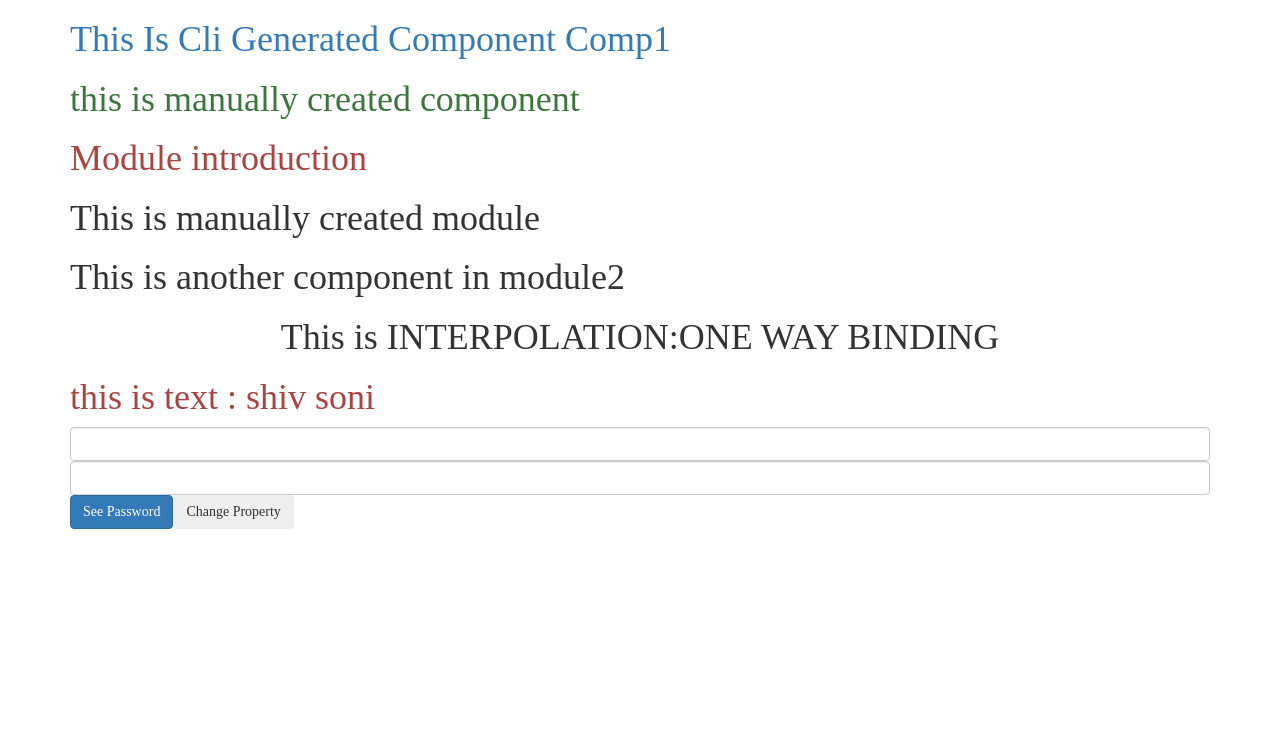
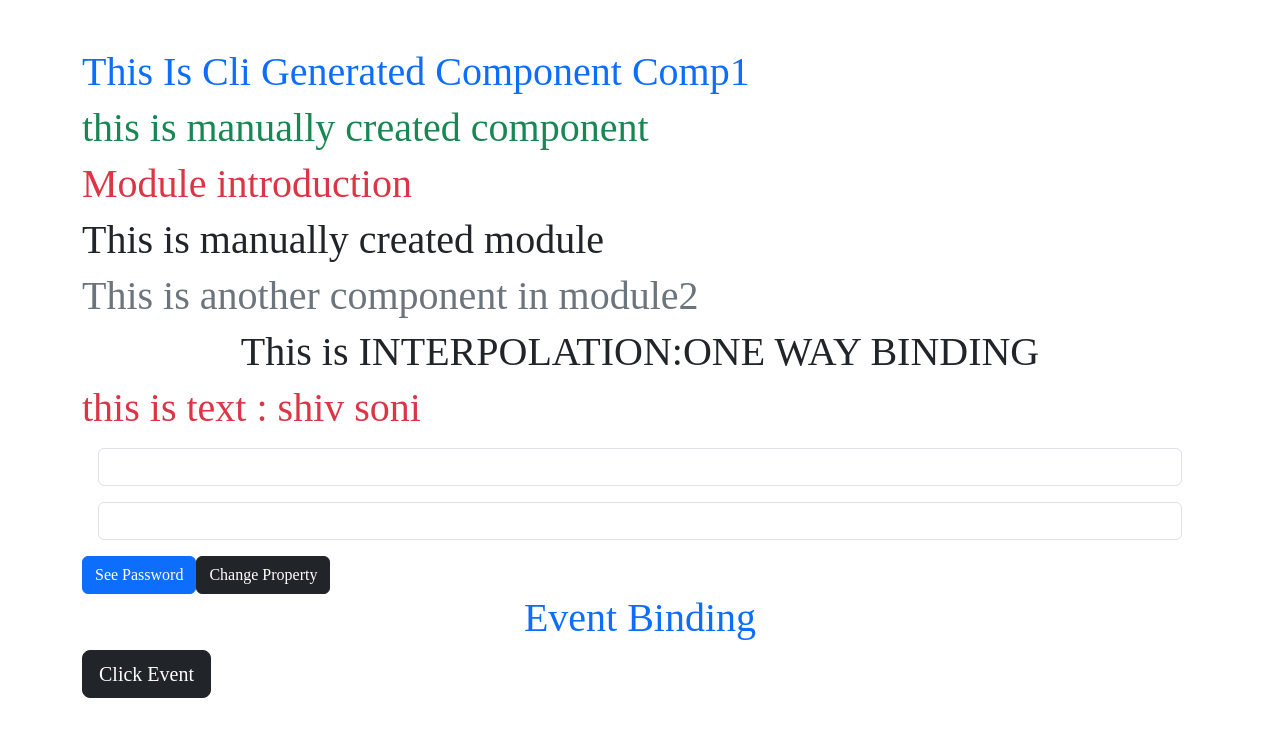
Before and after one commit to Shiv392/Complete-ANGULAR, an Angular app in the folder angular_complete/: page / in a window 1280 px wide. Shown: the top 736 px of the page. Built offline with nearby package versions, Linux system fonts and the light colour scheme.

Commit message:
added click event binding

```diff
--- /dev/null
+++ b/angular_complete/src/app/ONE_WAY_BINDING/eventbinding/eventbinding.component.html
@@ -0,0 +1,2 @@
+<h1 class="text text-primary text-center">Event Binding</h1>
+<button (click)="clickbtn()" class="btn btn-dark btn-lg">Click Event</button>
--- /dev/null
+++ b/angular_complete/src/app/ONE_WAY_BINDING/eventbinding/eventbinding.component.ts
@@ -0,0 +1,12 @@
+import { Component } from '@angular/core';
+
+@Component({
+  selector: 'app-eventbinding',
+  templateUrl: './eventbinding.component.html',
+  styleUrls: ['./eventbinding.component.css']
+})
+export class EventbindingComponent {
+clickbtn(){
+  alert('this is button')
+}
+}
--- a/angular_complete/src/app/app.component.html
+++ b/angular_complete/src/app/app.component.html
@@ -6,4 +6,5 @@
     <app-user3></app-user3>
    <app-interpolation></app-interpolation>
     <app-properybinding></app-properybinding>
+    <app-eventbinding></app-eventbinding>
 </div>
--- a/angular_complete/src/app/app.module.ts
+++ b/angular_complete/src/app/app.module.ts
@@ -10,6 +10,7 @@ import { Module2Module } from './module2/module2.module';
 import { FormsModule } from '@angular/forms';
 import { InterpolationComponent } from './ONE_WAY_BINDING/interpolation/interpolation.component';
 import { ProperybindingComponent } from './ONE_WAY_BINDING/properybinding/properybinding.component';
+import { EventbindingComponent } from './ONE_WAY_BINDING/eventbinding/eventbinding.component';
 
 @NgModule({
   declarations: [
@@ -18,6 +19,7 @@ import { ProperybindingComponent } from './ONE_WAY_BINDING/properybinding/proper
     Comp2shivComponent,
     InterpolationComponent,
     ProperybindingComponent,
+    EventbindingComponent,
     ],
   imports: [
     BrowserModule,
--- a/angular_complete/src/index.html
+++ b/angular_complete/src/index.html
@@ -7,11 +7,10 @@
 
   <meta name="viewport" content="width=device-width, initial-scale=1">
   <link rel="icon" type="image/x-icon" href="favicon.ico">
-  <link rel="stylesheet" href="https://maxcdn.bootstrapcdn.com/bootstrap/3.3.7/css/bootstrap.min.css" integrity="sha384-BVYiiSIFeK1dGmJRAkycuHAHRg32OmUcww7on3RYdg4Va+PmSTsz/K68vbdEjh4u" crossorigin="anonymous">
+  <link href="https://cdn.jsdelivr.net/npm/bootstrap@5.3.0/dist/css/bootstrap.min.css" rel="stylesheet" integrity="sha384-9ndCyUaIbzAi2FUVXJi0CjmCapSmO7SnpJef0486qhLnuZ2cdeRhO02iuK6FUUVM" crossorigin="anonymous">
 </head>
 <body>
   <app-root></app-root>
-  <script src="https://code.jquery.com/jquery-3.1.1.min.js" integrity="sha256-hVVnYaiADRTO2PzUGmuLJr8BLUSjGIZsDYGmIJLv2b8=" crossorigin="anonymous"></script>
-  <script src="https://maxcdn.bootstrapcdn.com/bootstrap/3.3.7/js/bootstrap.min.js" integrity="sha384-Tc5IQib027qvyjSMfHjOMaLkfuWVxZxUPnCJA7l2mCWNIpG9mGCD8wGNIcPD7Txa" crossorigin="anonymous"></script>
+  <script src="https://cdn.jsdelivr.net/npm/bootstrap@5.3.0/dist/js/bootstrap.bundle.min.js"></script>
 </body>
 </html>
```
Also changed, not shown: angular_complete/src/app/ONE_WAY_BINDING/eventbinding/eventbinding.component.css (added).
